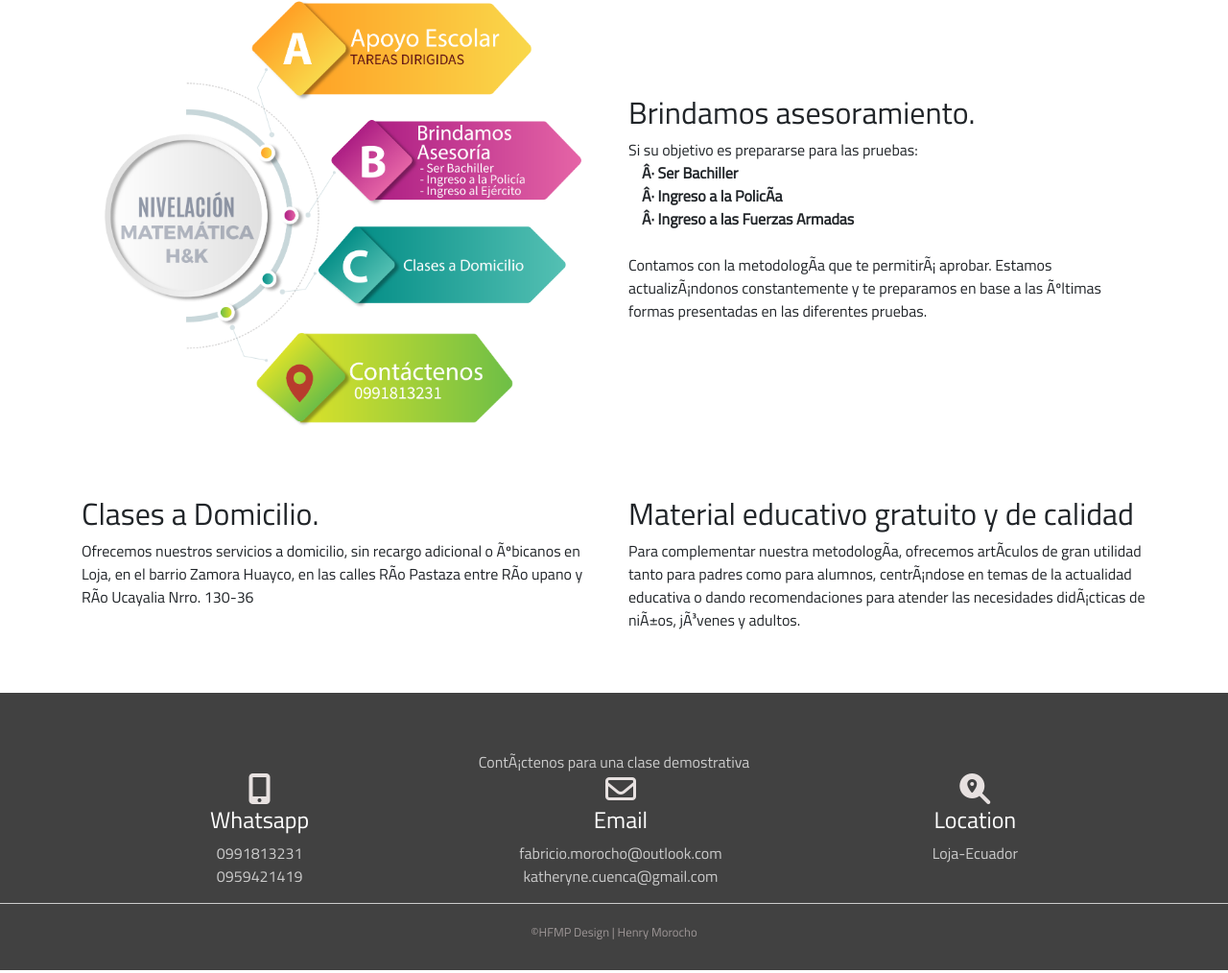
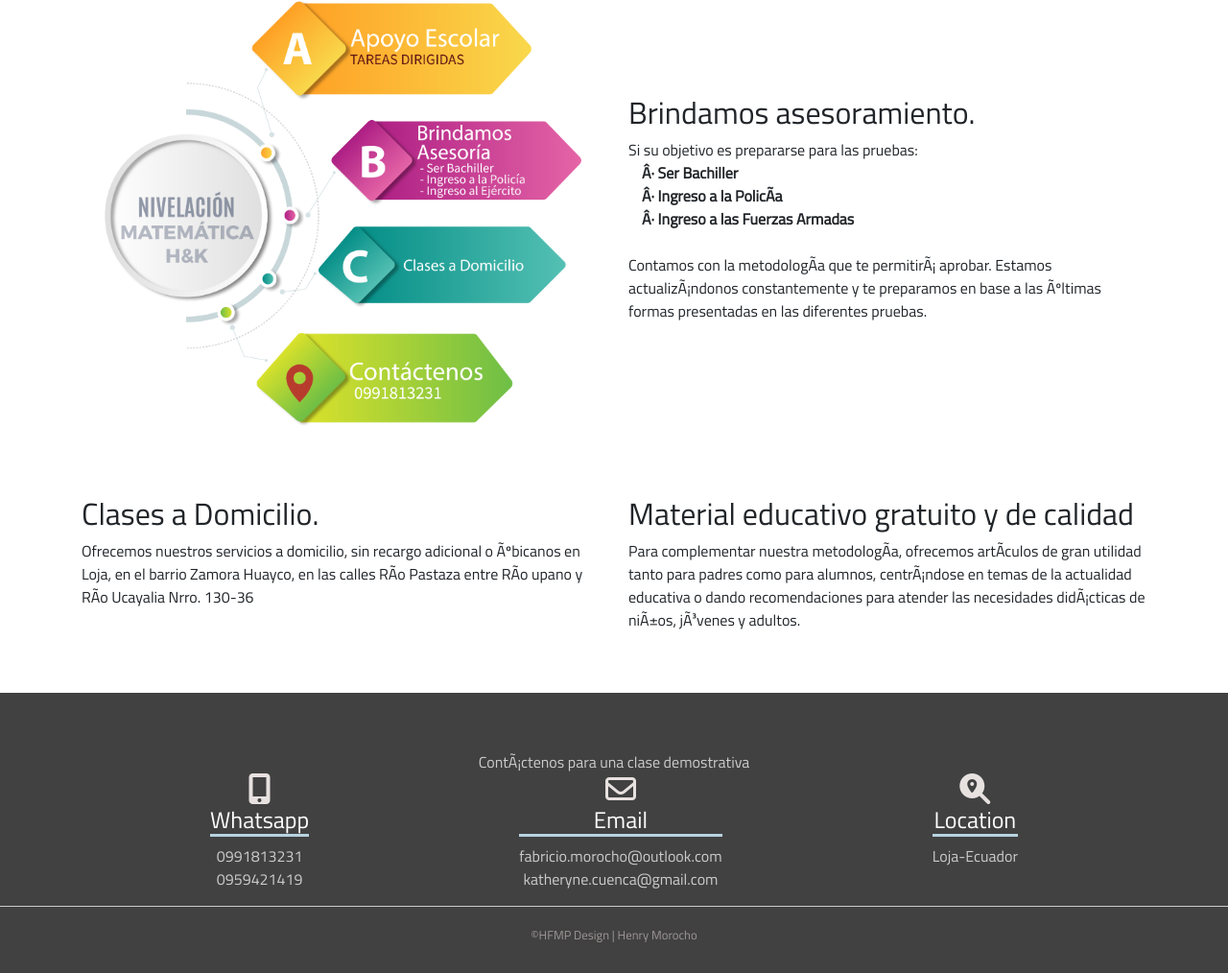
Before and after one commit to fabriciohm/hknivelacion, a plain HTML site: page index.html in a window 1280 px wide. Shown: the part 658-1672 px from the top of the page at 96% size. Drawn offline with nearby package versions, Linux system fonts and the light colour scheme.

Commit message:
Add files via upload

```diff
--- a/css/main.css
+++ b/css/main.css
@@ -51,7 +51,7 @@ footer{
 
 .content-foo h4{
   color: #fff;
- /* border-bottom: 3px solid #b8d2df;*/
+ border-bottom: 3px solid #b8d2df;
 /*  padding-bottom: 5px;*/
 /*  margin-bottom: 10px;*/
 }
```
